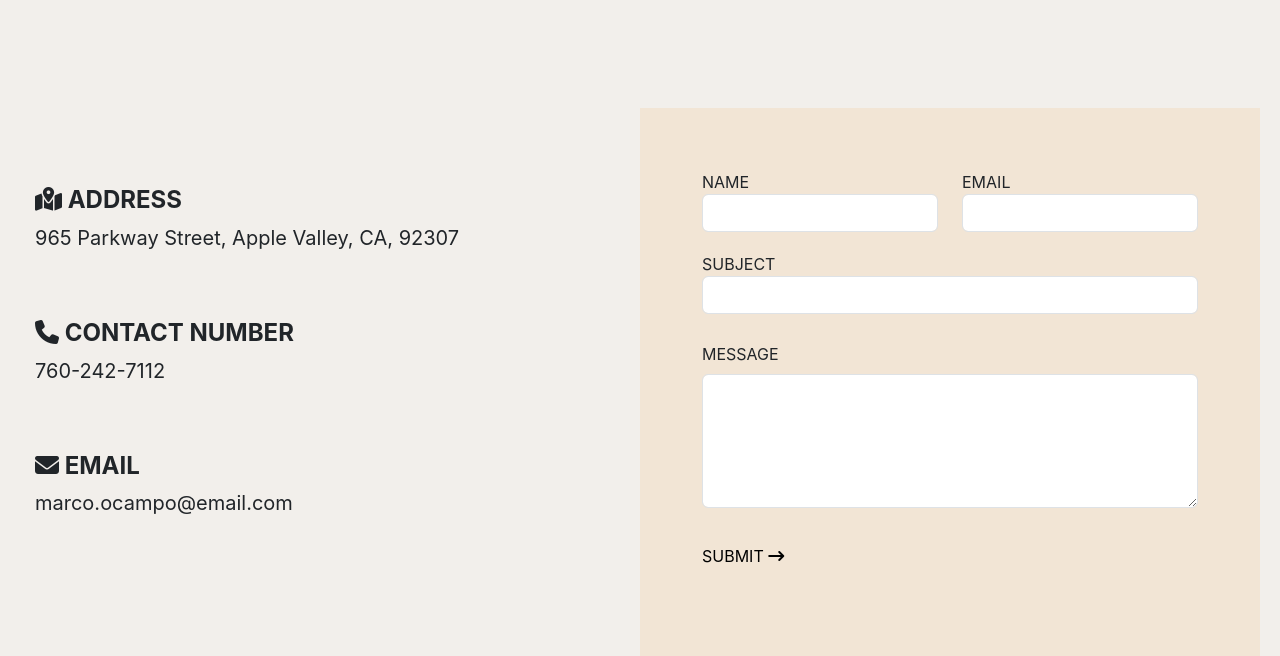
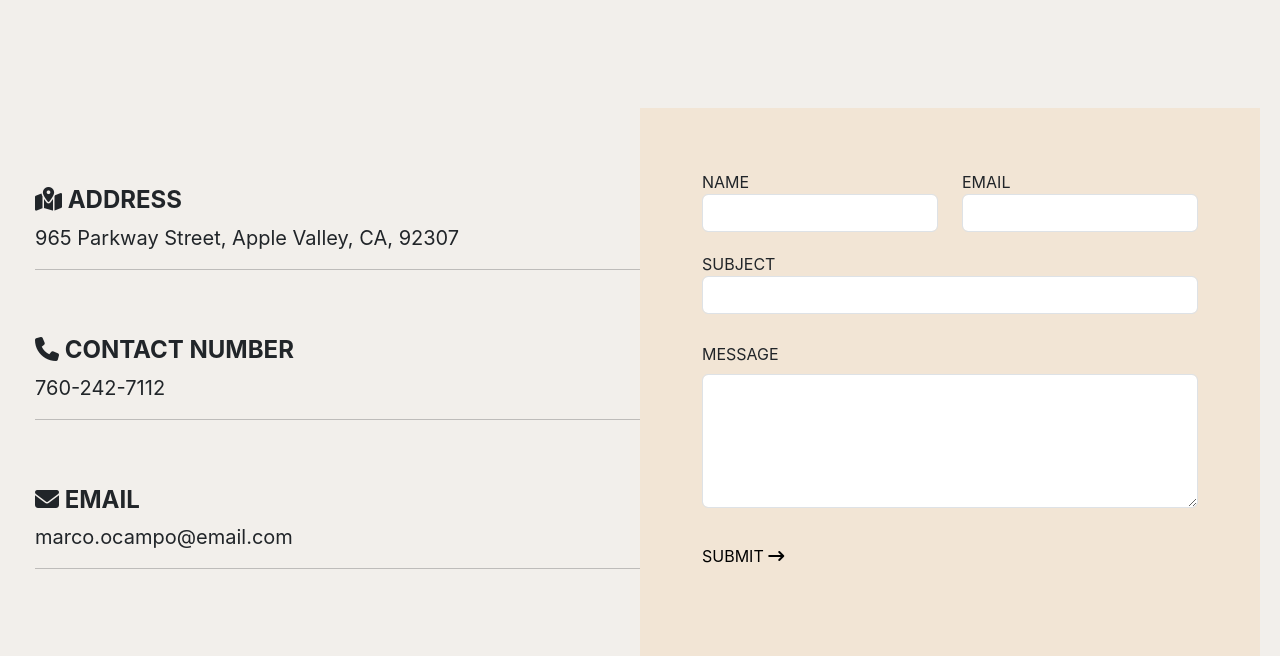
Before and after one commit to jaysonplanas/portfolio-photographer, a plain HTML site: page contact.html in a window 1280 px wide. Shown: the part 92-748 px from the top of the page. Drawn offline with nearby package versions, Linux system fonts and the light colour scheme.

Commit message:
Adding line in contact

```diff
--- a/contact.html
+++ b/contact.html
@@ -30,10 +30,13 @@
         <div class="contact-detail">
             <h4><i class="fa-solid fa-map-location-dot"></i> ADDRESS</h4>
             <p class="c-detail">965 Parkway Street, Apple Valley, CA, 92307</p>
+            <hr class="lineAnimation" />
             <h4><i class="fa-solid fa-phone"></i> CONTACT NUMBER</h4>
             <p class="c-detail">760-242-7112</p>
+            <hr class="lineAnimation" />
             <h4><i class="fa-solid fa-envelope"></i> EMAIL</h4>
             <p class="c-detail">marco.ocampo@email.com</p>
+            <hr class="lineAnimation" />
         </div>
     </div>
 
```
